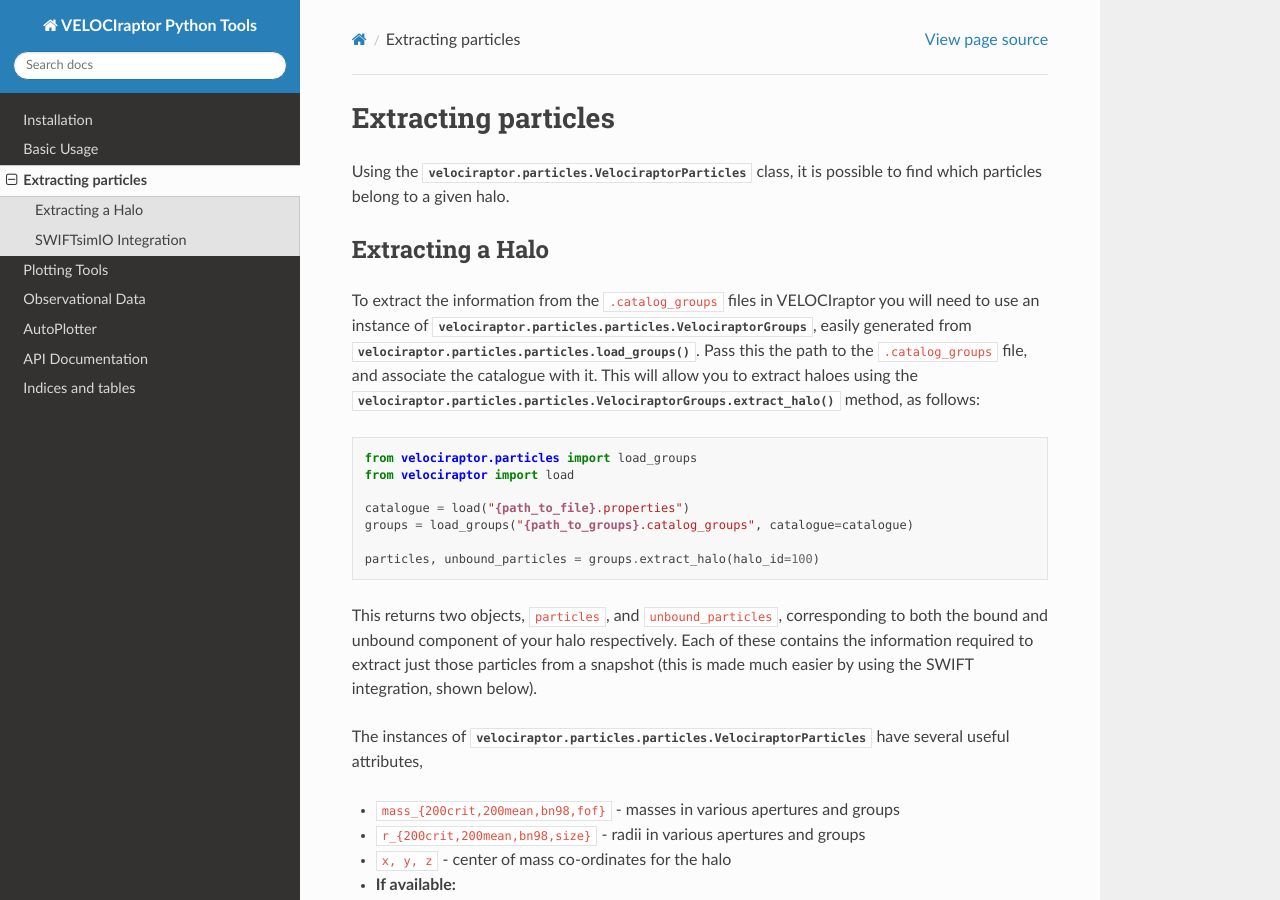
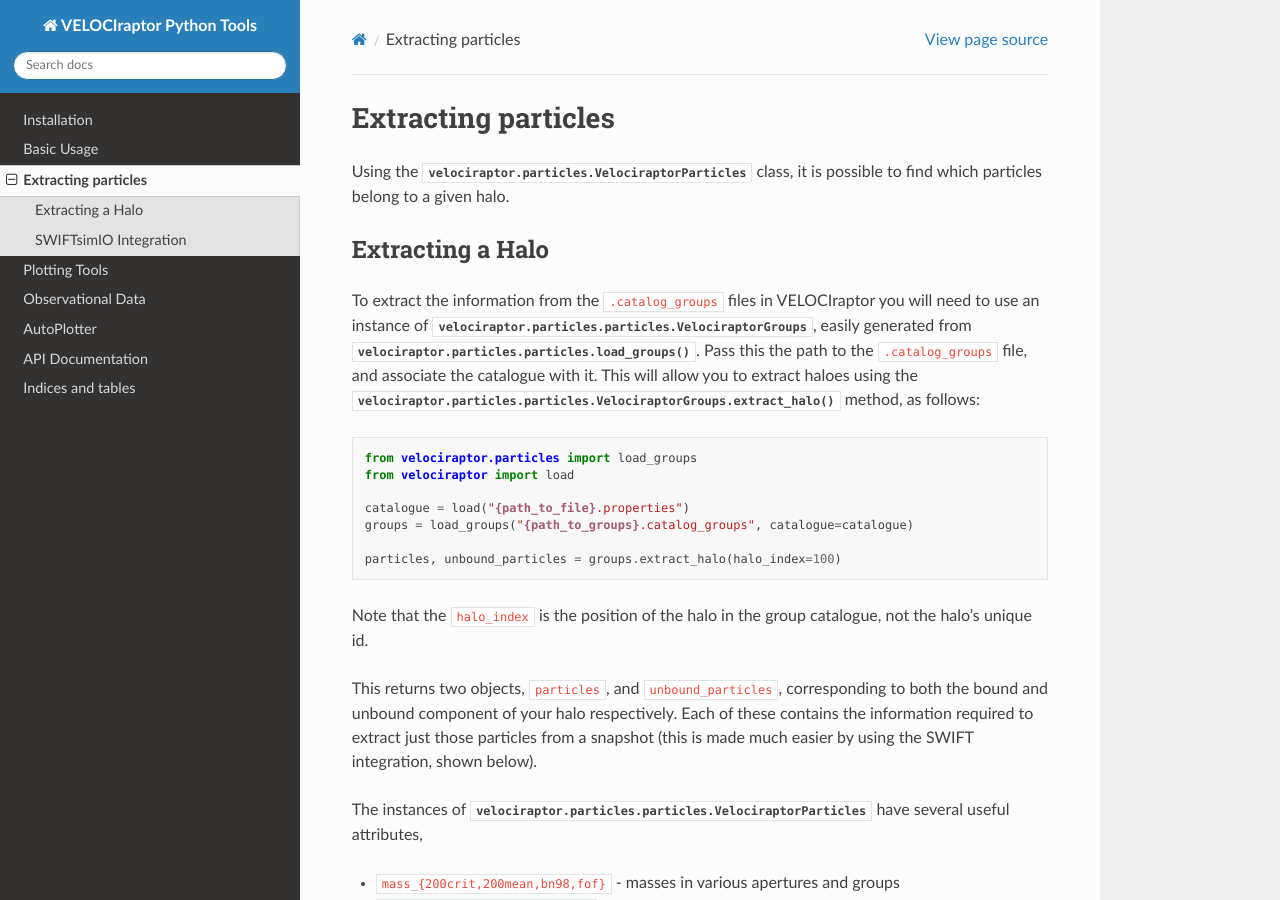
Before and after one commit to j-davies-astro/velociraptor-python, a Sphinx documentation site: the page built from docs/source/particles_files/index.rst, in a window 1280 px wide and 900 px high. Built offline with Sphinx 7.4.7 and the Read the Docs theme 2.0.0, drawn with Linux system fonts in a browser that asks for light colours; pages that are not in the unit, such as notebooks, are missing from menus.

Commit message:
Rename halo_id to halo_index to reflect desired input, and document.

```diff
--- a/docs/source/particles_files/index.rst
+++ b/docs/source/particles_files/index.rst
@@ -24,8 +24,10 @@ method, as follows:
    catalogue = load("{path_to_file}.properties")
    groups = load_groups("{path_to_groups}.catalog_groups", catalogue=catalogue)
 
-   particles, unbound_particles = groups.extract_halo(halo_id=100)
+   particles, unbound_particles = groups.extract_halo(halo_index=100)
 
+Note that the ``halo_index`` is the position of the halo in the group
+catalogue, not the halo's unique id.
 
 This returns two objects, ``particles``, and ``unbound_particles``,
 corresponding to both the bound and unbound component of your halo
```
Also changed, not shown: 1 other file.
